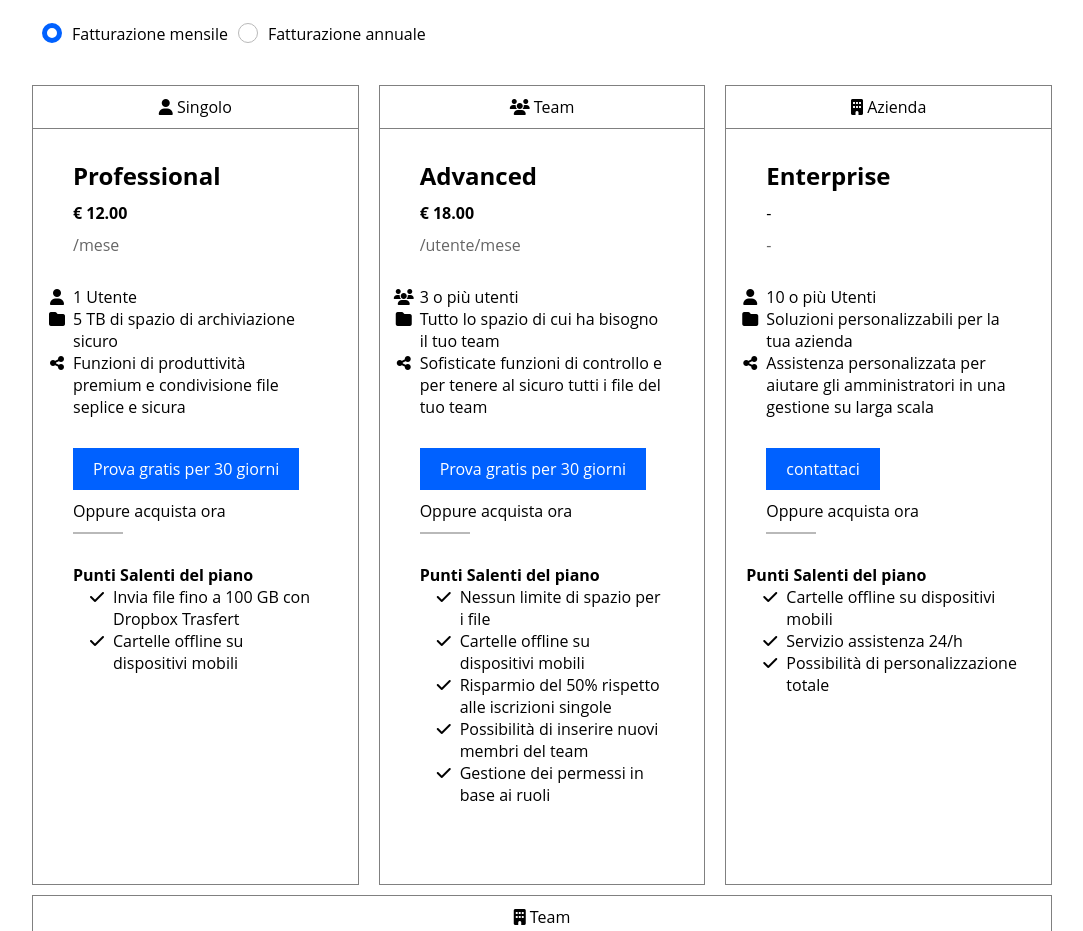
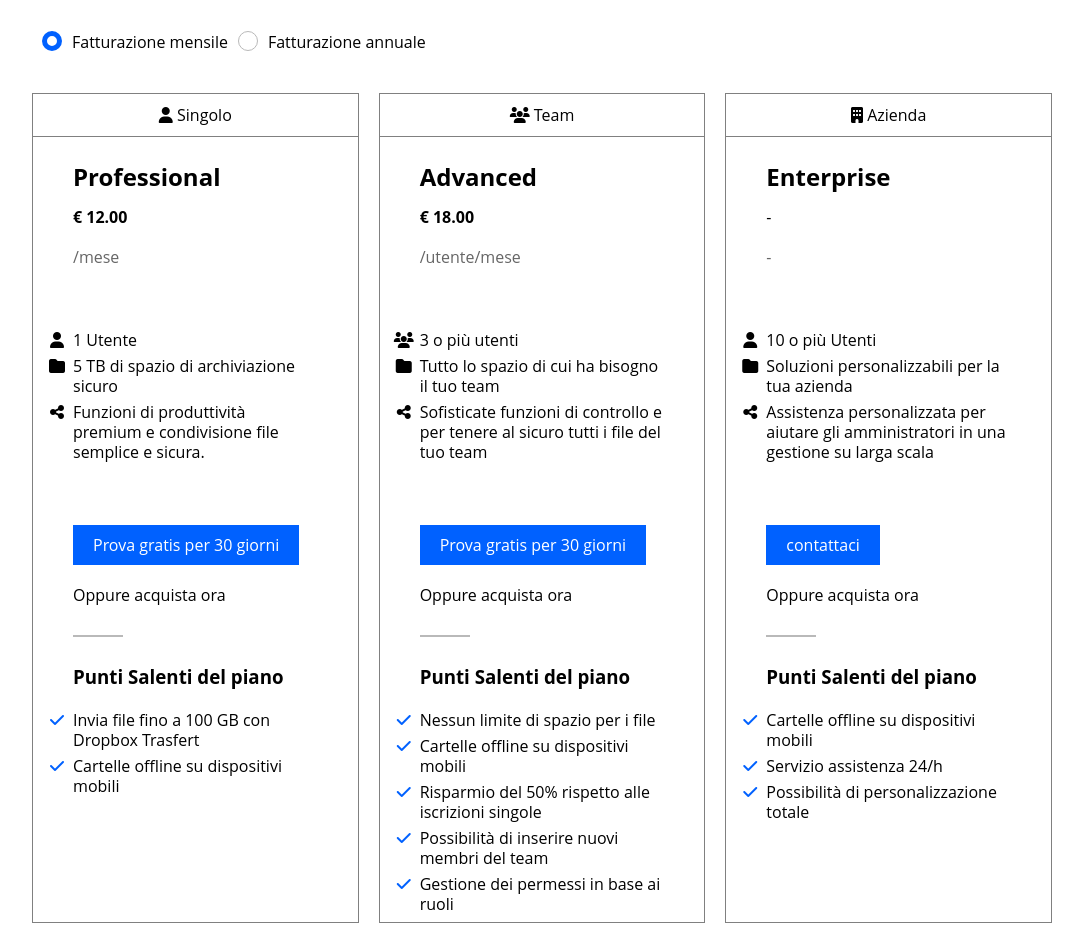
Before and after one commit to LucaB98/htmlcss-dropbox, a plain HTML site: page index.html in a window 1280 px wide. Shown: the part 880-1811 px from the top of the page, without its empty margins (98-1181 px from the left). Drawn offline with Linux system fonts and the light colour scheme.

Commit message:
FIX plan col

```diff
--- a/css/style.css
+++ b/css/style.css
@@ -23,8 +23,22 @@ body{
     display: flex;
 }
 
+img{
+    width: 100%;
+    height: auto;
+}
+
+.border{
+    border: 1px solid #b9b9b9;
+    width: 50px;
+}
+
+.relative{
+    position: relative;
+}
 
 
+/* button */
 .btn{
     padding: 10px 20px;
     display: inline-block;
@@ -44,6 +58,22 @@ body{
     color: white;
     background-color: #0061FF;
 }
+
+.checkbox-radius{
+    height: 20px;
+    width: 20px;
+    border-radius: 50%;
+    border: 5px solid #0061FF;
+}
+
+.box-radius{
+    height: 20px;
+    width: 20px;
+    border-radius: 50%;
+    border: 1px solid #b9b9b9;
+}
+
+/* GERERIC */
 
 ul{
     list-style-type: none;
@@ -81,12 +111,19 @@ a{
     flex-basis: 70%;
 }
 
-
-
-.m-30-20{
-    margin: 30px 20px;
+.txt-alg-right{
+    text-align: right;
 }
 
+/* MARGIN */
+
+.m-30{
+    margin: 30px;
+}
+
+.m-40{
+    margin: 40px;
+}
 .mt-100{
     margin-top: 100px;
 }
@@ -130,37 +167,21 @@ a{
     margin-bottom: 50px;
 }
 
+/* PADDING */
+
 .ptb-10{
     padding: 10px 0;
 }
 
+.pd-40{
+    padding: 0 40px;
+}
+
+/* BORDER */
 .border-grey{
     border: 1px solid grey;
 }
 
-
-.txt-alg-right{
-    text-align: right;
-}
-
-img{
-    width: 100%;
-    height: auto;
-}
-
-.checkbox-radius{
-    height: 20px;
-    width: 20px;
-    border-radius: 50%;
-    border: 5px solid #0061FF;
-}
-
-.box-radius{
-    height: 20px;
-    width: 20px;
-    border-radius: 50%;
-    border: 1px solid #b9b9b9;
-}
 
 .box > *{
     margin: 10px 0;
@@ -170,14 +191,6 @@ img{
     color: #666666;
 }
 
-.border{
-    border: 1px solid #b9b9b9;
-    width: 50px;
-}
-
-.relative{
-    position: relative;
-}
 
 /* header */
 
@@ -255,6 +268,10 @@ img{
     padding: 0 10px;
 }
 
+.container-small h2{
+    font-size: 30px;
+}
+
 .col-full{
     flex-basis: 100%;
     padding: 10px;
@@ -269,7 +286,7 @@ img{
 }
 
 .card-plan{
-    height: 800px;
+    height: 830px;
 }
 
 .card-header{
@@ -277,16 +294,28 @@ img{
     border-bottom: 1px solid grey;
 }
 
-.fa-ul{
-
+.card-main{
+    line-height: 20px;
 }
 
+.card-main .box{
+    padding: 15px 0;
+}
 
+.box > *{
+    padding: 5px 0;
+}
 
+.box > ul li{
+    padding: 3px 0;
+}
 
+.fa-check{
+    color: #0061FF;
+}
 
-.advantages h3{
-    font-size: 16px;
+.col-50 > *{
+    margin: 20px 0;
 }
 
 .btn-partner{
@@ -295,6 +324,10 @@ img{
 
 .title-business{
     font-size: 38px;
+}
+
+.card-business > *{
+    line-height: 22px;
 }
 
 .title-client{
@@ -377,6 +410,10 @@ img{
     text-align: left;
 }
 
+.card-center{
+    padding: 20px;
+}
+
 .card-center .border{
     width: 105px;
 }
--- a/index.html
+++ b/index.html
@@ -85,15 +85,15 @@
                                 <span><i class="fa-solid fa-user"></i> Singolo</span>
                             </div>
 
-                            <div class="card-main m-30-20">
+                            <div class="card-main pd-40">
 
-                                <div class="box m-30-20">
+                                <div class="box">
                                     <h1 class="title-card">Professional</h1>
                                     <div class="price"> <b>&euro; 12.00</b></div>
                                     <div class="invoice">/mese</div>
                                 </div>
 
-                                <div class="box m-30-20">
+                                <div class="box">
                                     <ul class="fa-ul">
                                         <li>
                                             <span class="fa-li"><i class="fa-solid fa-user"></i></span>1 Utente
@@ -102,19 +102,18 @@
                                             <span class="fa-li"><i class="fa-solid fa-folder"></i></span>5 TB di spazio di archiviazione sicuro
                                         </li>
                                         <li>
-                                            <span class="fa-li"><i class="fa-solid fa-share-nodes"></i></span>Funzioni di produttività premium e condivisione file seplice e sicura
+                                            <span class="fa-li"><i class="fa-solid fa-share-nodes"></i></span>Funzioni di produttività premium e condivisione file semplice e sicura.
                                         </li>
                                     </ul>
                                 </div>
 
-                                <div class="box m-30-20">
+                                <div class="box">
                                     <div><a href="#" class="btn btn-primary">Prova gratis per 30 giorni</a></div>
                                     <div class="shop-now">Oppure <a href="#">acquista ora</a></div>
+                                </div>
                                 <div class="border"></div>
-                                </div>
 
-                                <div class="box m-30-20">
-                                    <div class="advantages">
+                                <div class="box">
                                     <h3>Punti Salenti del piano</h3>
                                     <ul class="fa-ul">
                                         <li>
@@ -128,21 +127,20 @@
                             </div>
                         </div>
                     </div>
-                    </div>
                     <div class="col">
                         <div class="card-plan border-grey">
                             <div class="card-header ptb-10">
                                 <span><i class="fa-solid fa-users"></i> Team</span>
                             </div>
-                            <div class="card-main m-30-20">
+                            <div class="card-main pd-40">
 
-                                <div class="box m-30-20">
+                                <div class="box">
                                     <h1 class="title-card">Advanced</h1>
                                 <div class="price"> <b>&euro; 18.00</b></div>
                                 <div class="invoice">/utente/mese</div>
                                 </div>
 
-                                <div class="box m-30-20">
+                                <div class="box">
                                     <ul class="fa-ul">
                                         <li>
                                             <span class="fa-li"><i class="fa-solid fa-users"></i></span>3 o più utenti
@@ -156,14 +154,13 @@
                                     </ul>
                                 </div>
 
-                                <div class="box  m-30-20">
+                                <div class="box">
                                     <div><a href="#" class="btn btn-primary">Prova gratis per 30 giorni</a></div>
                                     <div class="shop-now">Oppure <a href="#">acquista ora</a></div>
+                                </div>
                                 <div class="border"></div>
-                                </div>
 
-                                <div class="box m-30-20">
-                                    <div class="advantages">
+                                <div class="box">
                                     <h3>Punti Salenti del piano</h3>
                                     <ul class="fa-ul">
                                         <li>
@@ -186,22 +183,21 @@
                             </div>
                         </div>
                     </div>
-                    </div>
                     <div class="col">
                         <div class="card-plan border-grey">
                             <div class="card-header ptb-10">
                                 <span><i class="fa-solid fa-building"></i> Azienda</span>
                             </div>
-                            <div class="card-main m-30-20">
+                            <div class="card-main pd-40">
 
-                                <div class="box m-30-20">
+                                <div class="box">
                                     <h1 class="title-card">Enterprise</h1>
                                     <div class="price">-</div>
                                     <div class="invoice">-</div>
                                 </div>
 
 
-                                <div class="box m-30-20">
+                                <div class="box">
                                     <ul class="fa-ul">
                                         <li>
                                             <span class="fa-li"><i class="fa-solid fa-user"></i></span>10 o più Utenti
@@ -215,15 +211,14 @@
                                     </ul>
                                 </div>
 
-                                <div class="box m-30-20">
+                                <div class="box">
                                     <div><a href="#" class="btn btn-primary">contattaci</a></div>
                                     <div class="shop-now">Oppure <a href="#">acquista ora</a></div>
+                                </div>
                                 <div class="border"></div>
-                                </div>
 
 
                                 <div class="box">
-                                    <div class="advantages">
                                     <h3>Punti Salenti del piano</h3>
                                     <ul class="fa-ul">
                                         <li>
@@ -236,7 +231,6 @@
                                             <span class="fa-li"><i class="fa-solid fa-check"></i></span>Possibilità di personalizzazione totale
                                         </li>
                                     </ul>
-                                    </div>
                                 </div>
                             </div>
                         </div>
@@ -288,7 +282,7 @@
                     <div class="col">
                         <div class="card-business">
                             <img src="img/business-feature-switching-tools.png" class="mb-30" alt="">
-                            <h2 class="mb-30">Passa di meno da uno strumento all'altro</h2>
+                            <h3 class="mb-30">Passa di meno da uno strumento all'altro</h3>
                             <p class="mb-30">Porta a termine le attività quotidiane con un solo strumento. Crea, modifica e condividi contenuti cloud da Documenti, Fogli e Presentazioni di Google, file Microsoft Office e Dropbox Paper direttamente da Dropbox.</p>
                         </div>
                     </div>
@@ -296,7 +290,7 @@
                     <div class="col">
                         <div class="card-business">
                             <img src="img/business-feature-send-files-it.png" class="mb-30" alt="">
-                            <h2 class="mb-30">Passa di meno da uno strumento all'altro</h2>
+                            <h3 class="mb-30">Passa di meno da uno strumento all'altro</h3>
                             <p class="mb-30">Porta a termine le attività quotidiane con un solo strumento. Crea, modifica e condividi contenuti cloud da Documenti, Fogli e Presentazioni di Google, file Microsoft Office e Dropbox Paper direttamente da Dropbox.</p>
                         </div>
                     </div>
@@ -304,7 +298,7 @@
                     <div class="col">
                         <div class="card-business">
                             <img src="img/business-feature-coordinate-it.png" class="mb-30" alt="">
-                            <h2 class="mb-30">Passa di meno da uno strumento all'altro</h2>
+                            <h3 class="mb-30">Passa di meno da uno strumento all'altro</h3>
                             <p class="mb-30">Porta a termine le attività quotidiane con un solo strumento. Crea, modifica e condividi contenuti cloud da Documenti, Fogli e Presentazioni di Google, file Microsoft Office e Dropbox Paper direttamente da Dropbox.</p>
                         </div>
                     </div>
@@ -312,7 +306,7 @@
                     <div class="col">
                         <div class="card-business">
                             <img src="img/business-feature-integrations-it.png" class="mb-30" alt="">
-                            <h2 class="mb-30">Passa di meno da uno strumento all'altro</h2>
+                            <h3 class="mb-30">Passa di meno da uno strumento all'altro</h3>
                             <p class="mb-30">Porta a termine le attività quotidiane con un solo strumento. Crea, modifica e condividi contenuti cloud da Documenti, Fogli e Presentazioni di Google, file Microsoft Office e Dropbox Paper direttamente da Dropbox.</p>
                         </div>
                     </div>
@@ -320,7 +314,7 @@
                     <div class="col">
                         <div class="card-business">
                             <img src="img/business-feature-multi-device.png" class="mb-30" alt="">
-                            <h2 class="mb-30">Passa di meno da uno strumento all'altro</h2>
+                            <h3 class="mb-30">Passa di meno da uno strumento all'altro</h3>
                             <p class="mb-30">Porta a termine le attività quotidiane con un solo strumento. Crea, modifica e condividi contenuti cloud da Documenti, Fogli e Presentazioni di Google, file Microsoft Office e Dropbox Paper direttamente da Dropbox.</p>
                         </div>
                     </div>
@@ -328,7 +322,7 @@
                     <div class="col">
                         <div class="card-business">
                             <img src="img/business-feature-security.png" class="mb-30" alt="">
-                            <h2 class="mb-30">Passa di meno da uno strumento all'altro</h2>
+                            <h3 class="mb-30">Passa di meno da uno strumento all'altro</h3>
                             <p class="mb-30">Porta a termine le attività quotidiane con un solo strumento. Crea, modifica e condividi contenuti cloud da Documenti, Fogli e Presentazioni di Google, file Microsoft Office e Dropbox Paper direttamente da Dropbox.</p>
                         </div>
                     </div>
```
Lines whose indentation alone changed are shown as unchanged.
